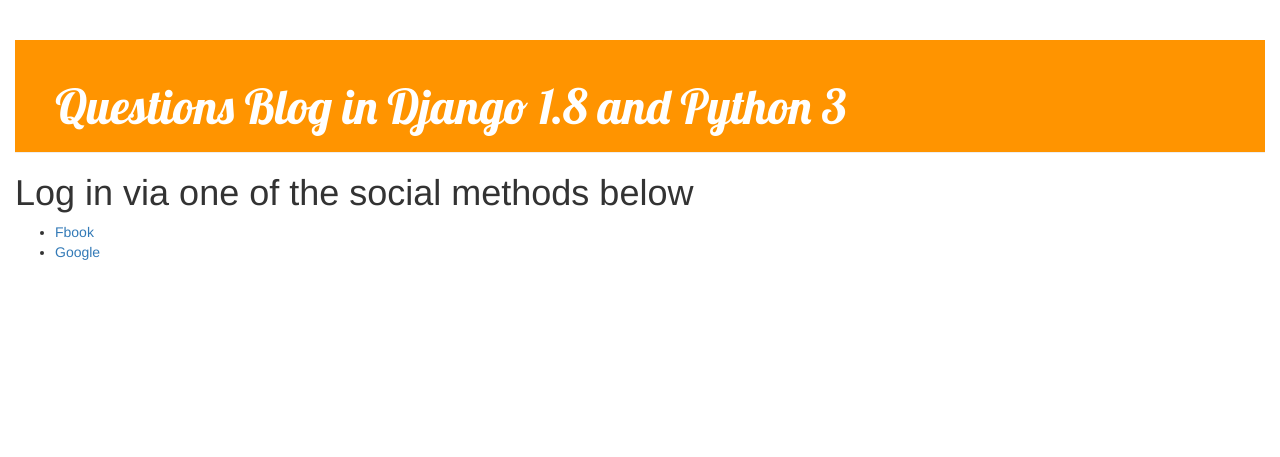
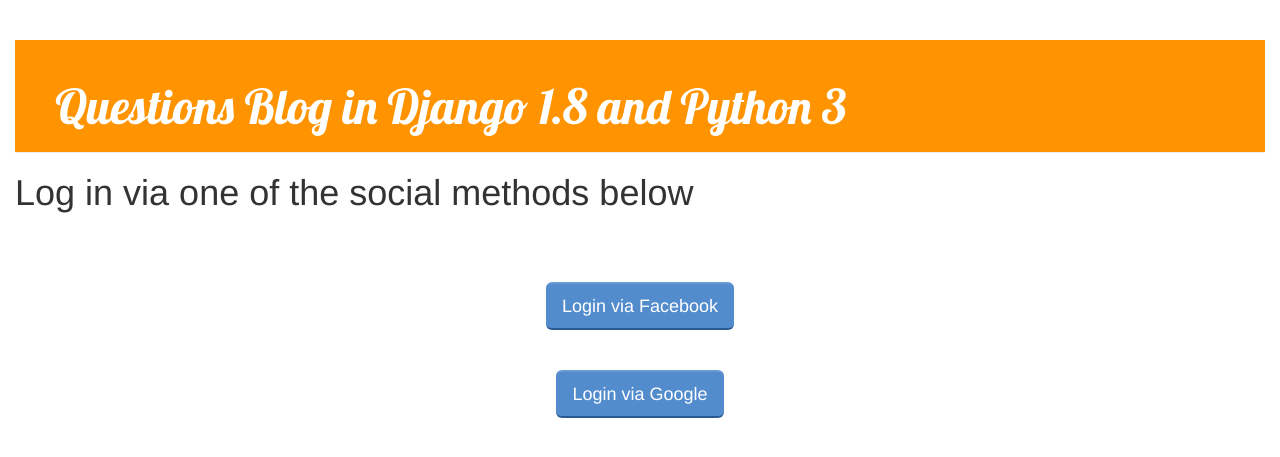
Before and after one commit to jrthorne/healthblog, a Django app: page /blog/ in a window 1280 px wide. Shown: the top 457 px of the page. Run offline with Django 3.2, Linux system fonts and the light colour scheme; some libraries are stand-ins or nearby versions.

Commit message:
Last change before deploy

```diff
--- a/project/settings/__init__.py
+++ b/project/settings/__init__.py
@@ -60,9 +60,9 @@
    'django.contrib.auth.backends.ModelBackend',
 )
 # where do we go to login?
-LOGIN_URL               = '/'
+LOGIN_URL               = '/blog/'
 # Where does social auth redirect us once logged in?
-LOGIN_REDIRECT_URL = '/'
+LOGIN_REDIRECT_URL = '/blog/'
 
 MIDDLEWARE_CLASSES = (
     'django.contrib.sessions.middleware.SessionMiddleware',
--- a/static_local/css/core.css
+++ b/static_local/css/core.css
@@ -27,8 +27,11 @@
 .date {
     color: #828282;
 }
-.alignright{
+.alignright {
     text-align: right;
+}
+.floatcenter {
+    text-align: center;
 }
 .save {
     float: right;
@@ -161,3 +164,61 @@
 input, textarea {
     border-radius: 5px;
 }
+.btn-lg {
+  font-size: 16px;
+  font-size: 1.6rem;
+  line-height: 22.857142864000004px;
+  line-height: 2.2857142864rem;
+}
+.btn-facebook {
+  -webkit-border-radius: 4px;
+  -moz-border-radius: 4px;
+  border-radius: 4px;
+  outline: none;
+  border: none !important;
+  -webkit-box-shadow: none !important;
+  -moz-box-shadow: none !important;
+  box-shadow: none !important;
+  color: #ffffff !important;
+  background-color: #538ccd !important;
+  background-image: none !important;
+  border-left: none;
+  border-right: none;
+  border-top: 2px solid #6799d3 !important;
+  border-bottom: 2px solid #2a5a91 !important;
+}
+.btn-facebook:hover {
+  -webkit-border-radius: 4px;
+  -moz-border-radius: 4px;
+  border-radius: 4px;
+  outline: none;
+  border: none !important;
+  -webkit-box-shadow: none !important;
+  -moz-box-shadow: none !important;
+  box-shadow: none !important;
+  color: #ffffff !important;
+  background-color: #5f94d1 !important;
+  background-image: none !important;
+  border-left: none;
+  border-right: none;
+  border-top: 2px solid #72a1d7 !important;
+  border-bottom: 2px solid #2d619c !important;
+}
+.btn-facebook:focus,
+.btn-facebook:active {
+  -webkit-border-radius: 4px;
+  -moz-border-radius: 4px;
+  border-radius: 4px;
+  outline: none;
+  border: none !important;
+  -webkit-box-shadow: none !important;
+  -moz-box-shadow: none !important;
+  box-shadow: none !important;
+  color: #ffffff !important;
+  background-color: #3572b8 !important;
+  background-image: none !important;
+  border-left: none;
+  border-right: none;
+  border-top: 2px solid #387ac4 !important;
+  border-bottom: 2px solid #4381c9 !important;
+}
--- a/templates/blog/home.html
+++ b/templates/blog/home.html
@@ -19,9 +19,13 @@
         <LI><a href="{% url 'auth:logout' %}?next={{ request.path }}">Logout</a></LI>
         </UL>
    {% else %}
-        <UL>
-        <li><a href="{% url 'social:begin' 'facebook' %}?next={{ request.path }}" class="button">Fbook</a></li>
-        <li><a href="{% url 'social:begin' 'google-oauth2' %}?next={{ request.path }}" class="button">Google</a></li>
-        </UL>
+        <div class="floatcenter">
+        <BR /><BR /><BR />
+        <a href="{% url "social:begin" "facebook" %}" class="btn btn-lg btn-facebook">
+              Login via Facebook
+            </a>
+        <BR /><BR /><BR />
+        <a href="{% url 'social:begin' 'google-oauth2' %}?next={{ request.path }}" class="btn btn-lg btn-facebook">Login via Google</a>
+        </div>
    {% endif %}
 {% endblock %}
```
Also changed, not shown: db.sqlite3.
